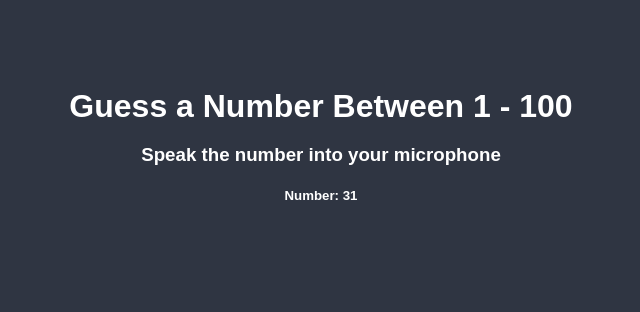
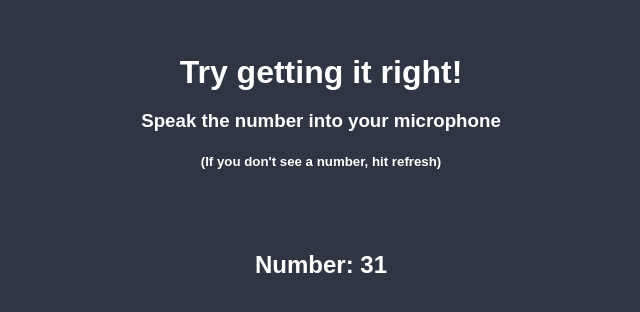
Before and after one commit to yashpriyam/speechRecog-vanillaJS, a website built with Parcel: page index.html in a window 1280 px wide. Shown: the part 234-546 px from the top of the page, without its empty margins (319-959 px from the left). Built offline with nearby package versions, Linux system fonts and the light colour scheme; files whose address does not match are found by name.

Commit message:
dir changes for deployment

```diff
--- a/index.html
+++ b/index.html
@@ -4,19 +4,18 @@
     <meta charset="UTF-8" />
     <meta name="viewport" content="width=device-width, initial-scale=1.0" />
     <meta http-equiv="X-UA-Compatible" content="ie=edge" />
-    <link rel="stylesheet" href="src/styles.css" />
+    <link rel="stylesheet" href="styles.css" />
 
     <title>Speak Number Guess</title>
   </head>
   <body>
     <!-- <img src="img/mic.png" alt="Speak" /> -->
-    <h1>Guess a Number Between 1 - 100</h1>
+    <h1>Try getting it right!</h1>
 
     <h3>Speak the number into your microphone</h3>
-
-    <h5 id="number"></h5>
+    <h5>(If you don't see a number, hit refresh)</h5>
 
     <div id="msg" class="msg"></div>
-    <script src="src/index.js"></script>
+    <script src="index.js"></script>
   </body>
 </html>
--- a/src/index.js
+++ b/index.js
@@ -1,8 +1,9 @@
 const msgEl = document.getElementById("msg");
-const numberTag = document.getElementById("number");
+const numberTag = document.createElement("h2");
 const randomNum = getRandomNumber();
 const textNode = document.createTextNode(`Number: ${randomNum}`);
 numberTag.appendChild(textNode);
+document.body.appendChild(numberTag);
 
 window.SpeechRecognition =
   window.SpeechRecognition || window.webkitSpeechRecognition;
@@ -22,8 +23,6 @@ function onSpeak(e) {
 
 // Write what user speaks
 function writeMessage(msg) {
-  console.log(msg);
-
   msgEl.innerHTML = `
     <div>You said: </div>
     <span class="box">${msg}</span>
@@ -32,21 +31,18 @@ function writeMessage(msg) {
 
 // Check msg against number
 function checkNumber(msg) {
-  console.log("msg", msg);
-
   const num = +msg;
-
-  console.log("num", num);
-
   // Check if valid number
   if (Number.isNaN(num)) {
     msgEl.innerHTML += "<div>That is not a valid number</div>";
+    msgEl.innerHTML += "<div>Try Again</div>";
     return;
   }
 
   // Check in range
   if (num > 100 || num < 1) {
     msgEl.innerHTML += "<div>Number must be between 1 and 100</div>";
+    msgEl.innerHTML += "<div>Try Again</div>";
     return;
   }
 
```
Also changed, not shown: README.md, styles.css (renamed from src/styles.css).
